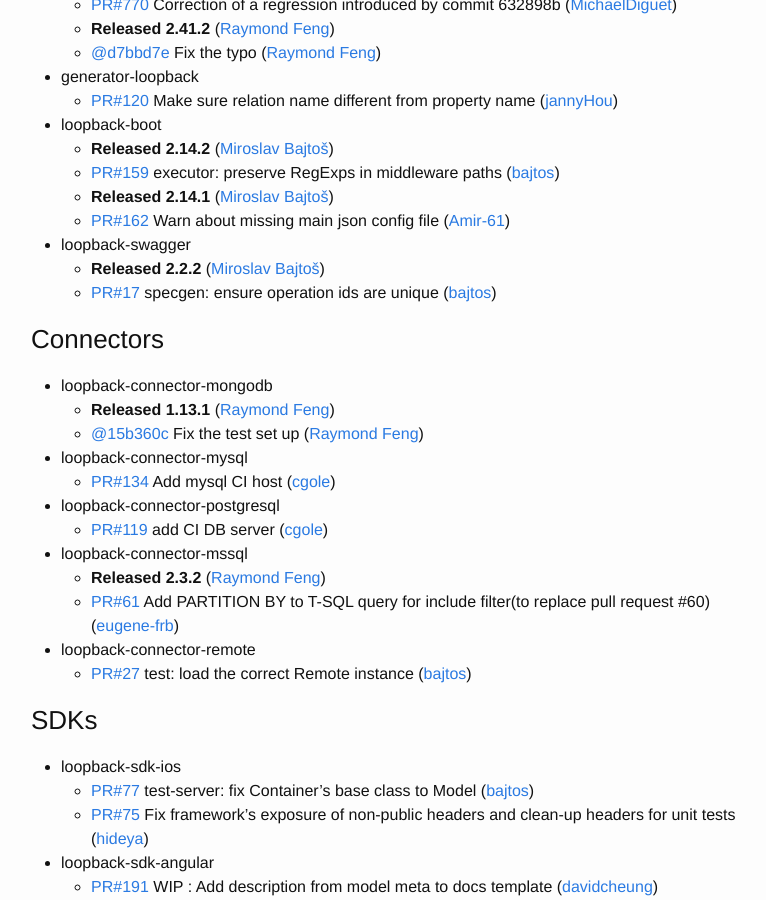
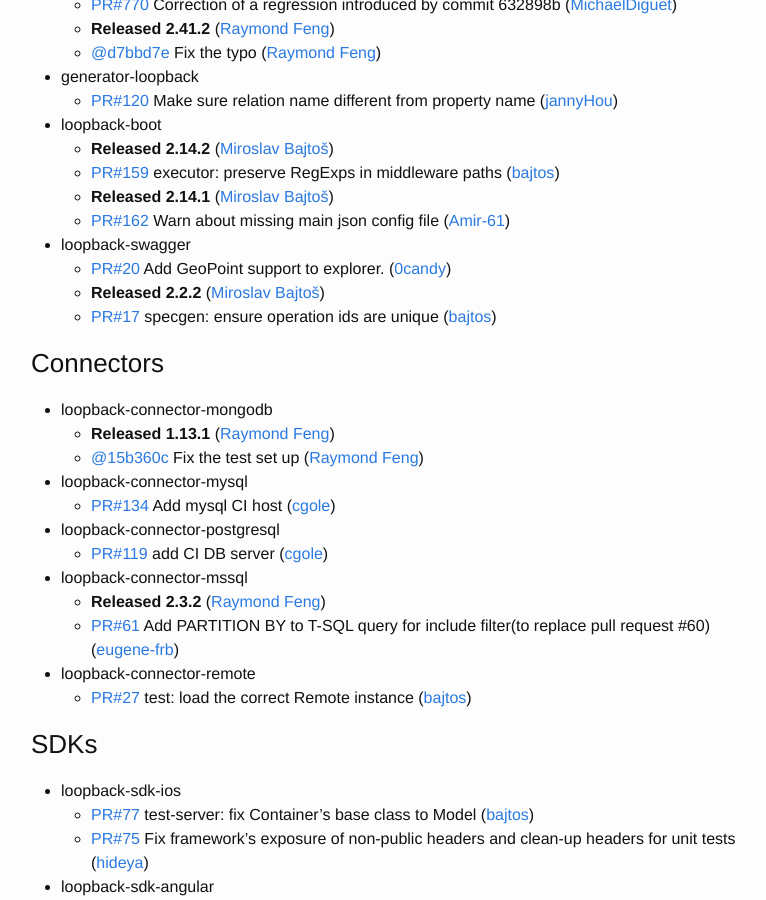
Before and after one commit to strongloop/loopback, a Jekyll site: the page built from index.md, in a window 1280 px wide and 900 px high, scrolled down 435 px. Shown: the whole window, without its empty margins (239-1005 px from the left). Built offline with Jekyll 4.4.1, drawn with Linux system fonts in a browser that asks for light colours.

Commit message:
Update changelog

```diff
--- a/index.md
+++ b/index.md
@@ -23,6 +23,7 @@ layout: page
    * **Released 2.14.1** ([Miroslav Bajtoš](https://github.com/bajtos))
    * [PR#162](https://github.com/strongloop/loopback-boot/pull/162) Warn about missing main json config file ([Amir-61](https://github.com/Amir-61))
  * loopback-swagger
+   * [PR#20](https://github.com/strongloop/loopback-swagger/pull/20) Add GeoPoint support to explorer. ([0candy](https://github.com/0candy))
    * **Released 2.2.2** ([Miroslav Bajtoš](https://github.com/bajtos))
    * [PR#17](https://github.com/strongloop/loopback-swagger/pull/17) specgen: ensure operation ids are unique ([bajtos](https://github.com/bajtos))
 
```
